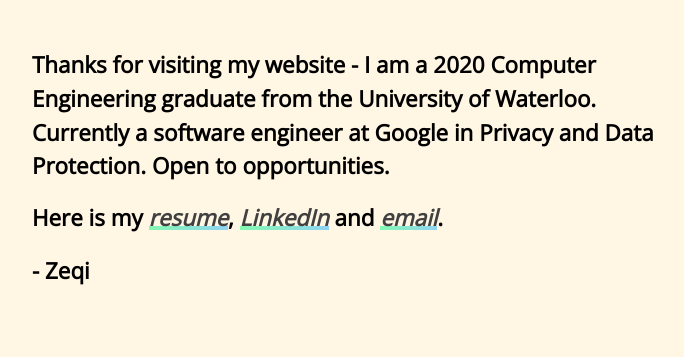
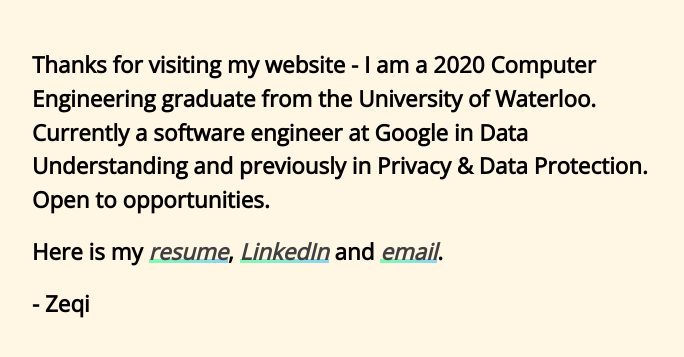
Before and after one commit to zeqicui/zeqicui.github.io, a plain HTML site: page index.html in a window 1280 px wide. Shown: the part 233-590 px from the top of the page, without its empty margins (288-972 px from the left). Drawn offline with nearby package versions, Linux system fonts and the light colour scheme; no server answers.

Commit message:
Update index.html

```diff
--- a/index.html
+++ b/index.html
@@ -10,7 +10,7 @@
 </head>
 <body>
 		<h1 class="heading">👋 World,</h1>
-		<h2 class="subheading">Thanks for visiting my website - I am a 2020 Computer Engineering graduate from the University of Waterloo. Currently a software engineer at Google in Privacy and Data Protection. Open to opportunities.</h2>
+		<h2 class="subheading">Thanks for visiting my website - I am a 2020 Computer Engineering graduate from the University of Waterloo. Currently a software engineer at Google in Data Understanding and previously in Privacy & Data Protection. Open to opportunities.</h2>
 
 		<h2 class="subheading">Here is my
 			<span class="underline--magical"><a href="zeqi_cui_resume.pdf">resume</a></span>,
```
